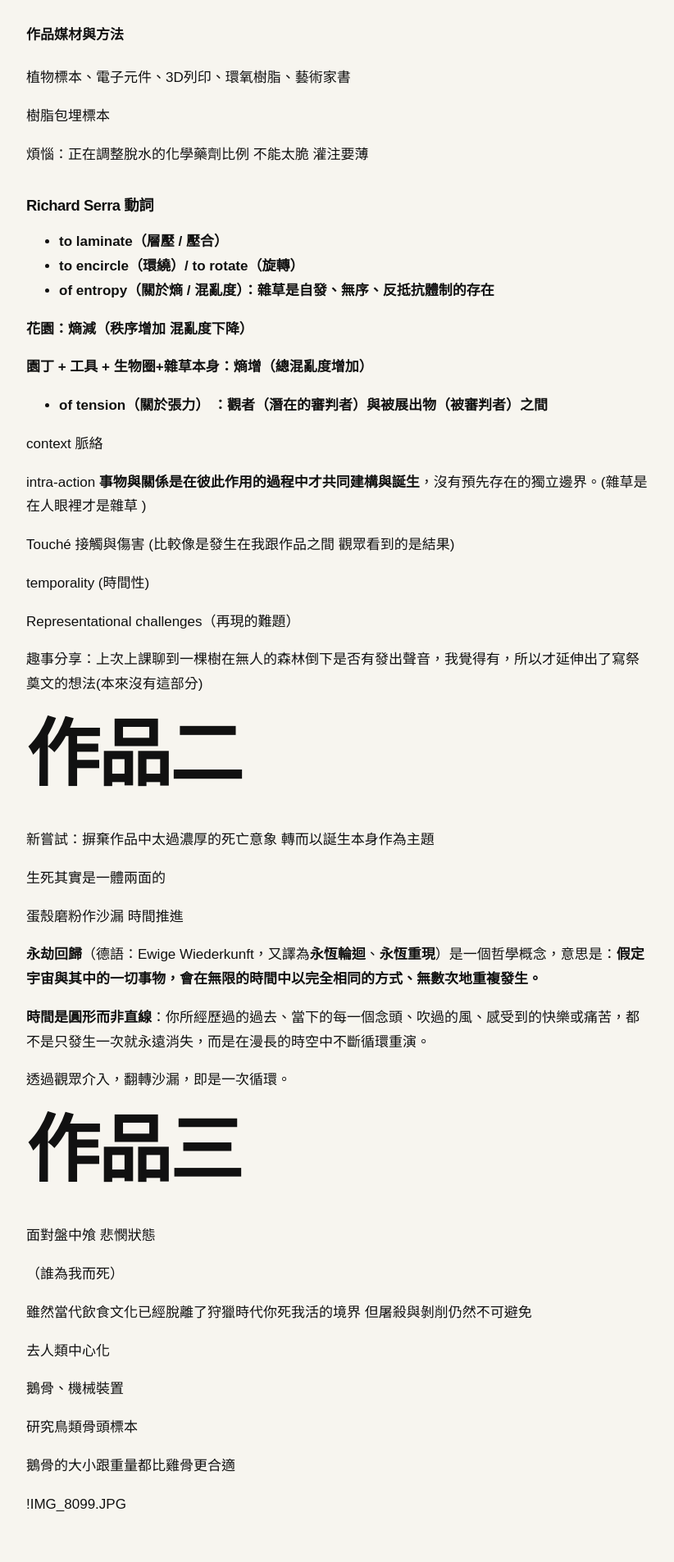
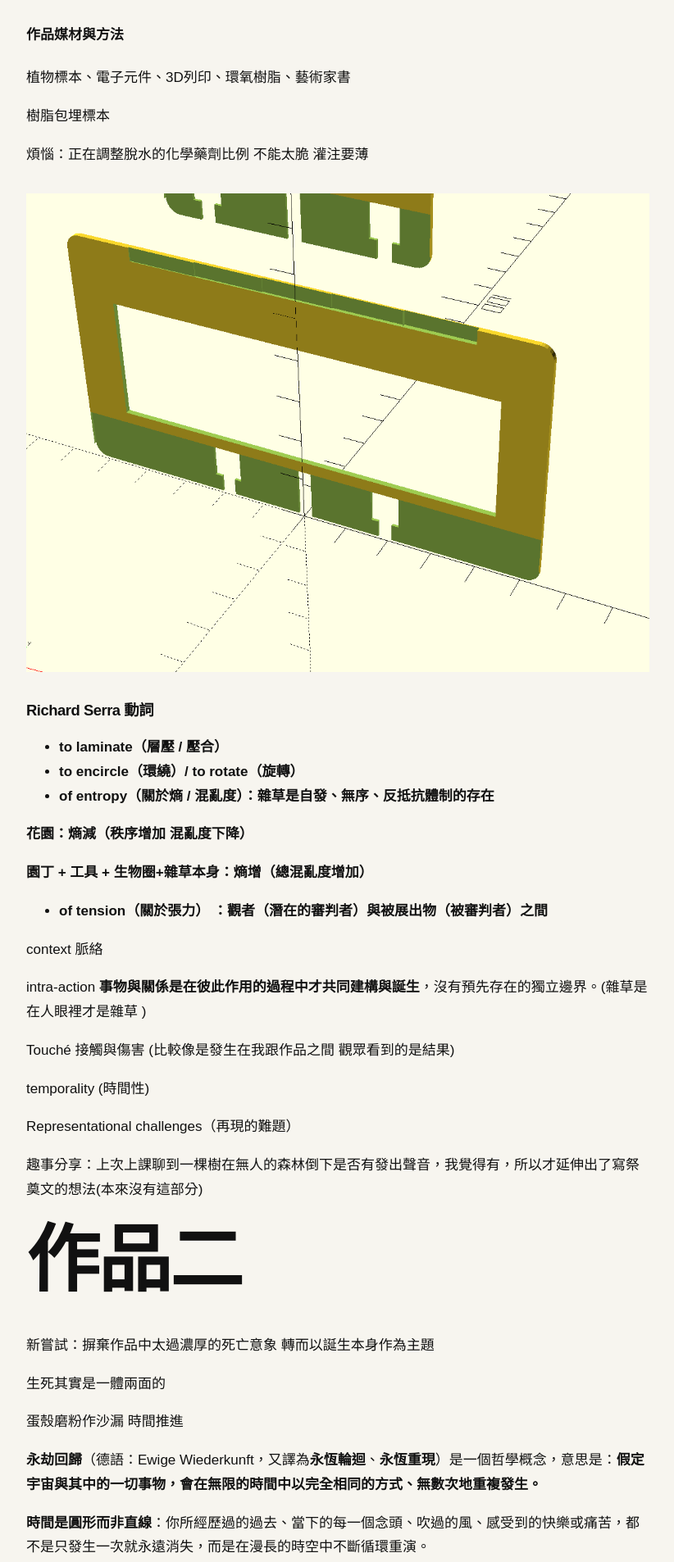
Before and after one commit to irisalco/fieldworkarchive, a Jekyll site: the page built from weeks/week-07.md, in a window 1280 px wide. Shown: the part 1311-3217 px from the top of the page at 82% size, without its empty margins (48-870 px from the left). Built offline with Jekyll 4.4.1, drawn with Linux system fonts in a browser that asks for light colours.

Commit message:
Update week-07.md

```diff
--- a/weeks/week-07.md
+++ b/weeks/week-07.md
@@ -39,7 +39,7 @@ https://www.acri.gov.tw/Uploads/Item/bc9291e0-2e83-4812-8a9d-811bf8e9c496.pdf
 樹脂包埋標本
 
 煩惱：正在調整脫水的化學藥劑比例 不能太脆 灌注要薄
-
+ ![ppt1]({{ '/assets/images/mid.png' |relative_url }})
 
 ### Richard Serra 動詞
 
```
